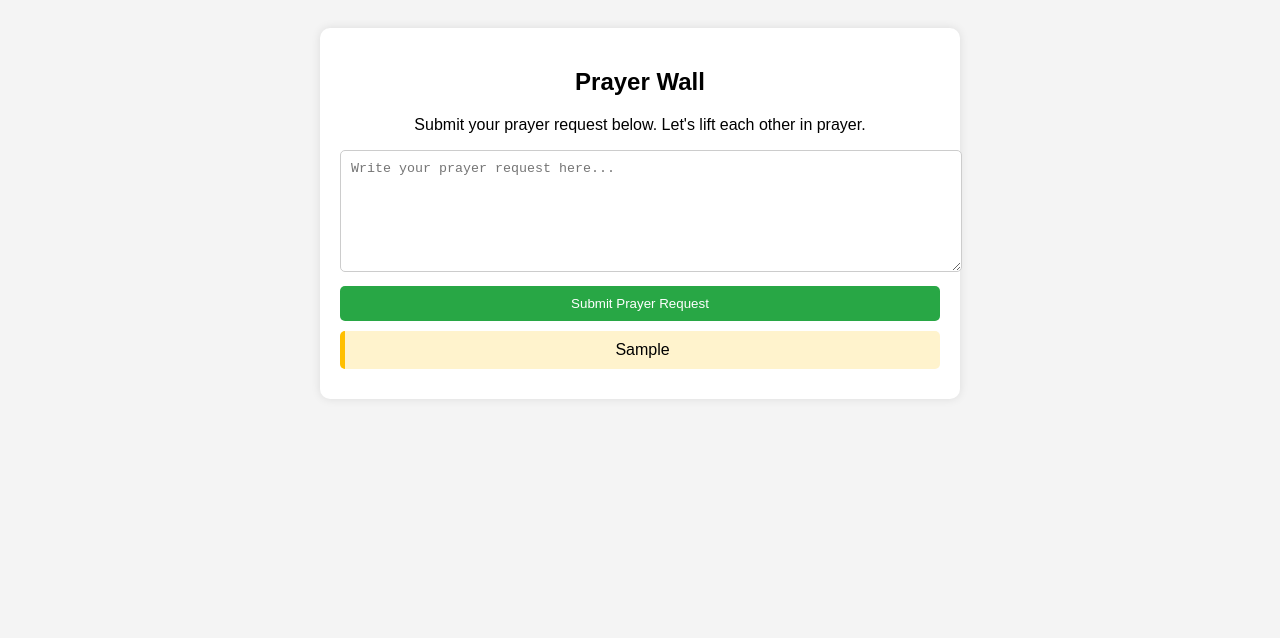
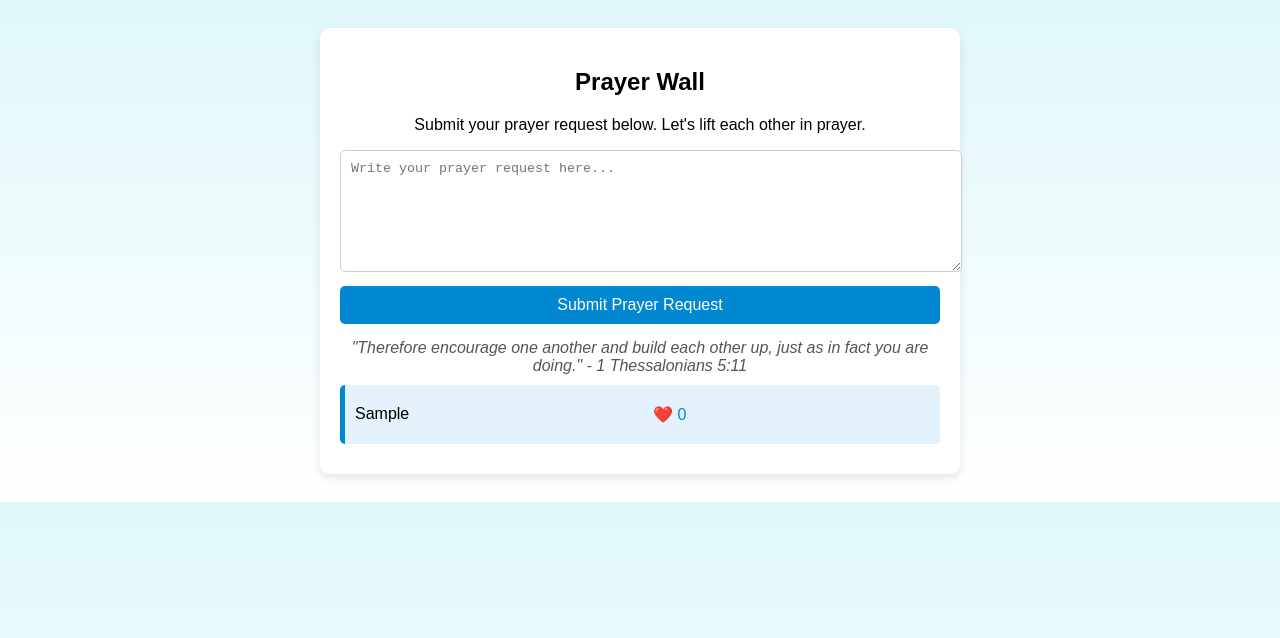
Before and after one commit to MikoPray/PRAYER-WALL, a plain HTML site: page index.html in a window 1280 px wide. Both pictures are taken after typing "Sample" into the empty fields and a click on the button "Submit Prayer Request". Drawn offline with Linux system fonts and the light colour scheme.

Commit message:
Add files via upload

```diff
--- a/index.html
+++ b/index.html
@@ -6,9 +6,9 @@
     <title>Prayer Wall</title>
     <style>
         body {
-            font-family: Arial, sans-serif;
+            font-family: 'Arial', sans-serif;
             text-align: center;
-            background-color: #f4f4f4;
+            background: linear-gradient(to bottom, #e0f7fa, #ffffff);
             padding: 20px;
         }
         #prayer-wall {
@@ -17,7 +17,7 @@
             background: white;
             padding: 20px;
             border-radius: 10px;
-            box-shadow: 0px 0px 10px rgba(0,0,0,0.1);
+            box-shadow: 0px 4px 10px rgba(0,0,0,0.1);
         }
         textarea {
             width: 100%;
@@ -28,23 +28,42 @@
             margin-bottom: 10px;
         }
         button {
-            background-color: #28a745;
+            background-color: #0288d1;
             color: white;
             border: none;
             padding: 10px;
             width: 100%;
             border-radius: 5px;
             cursor: pointer;
+            font-size: 16px;
         }
         button:hover {
-            background-color: #218838;
+            background-color: #0277bd;
         }
         .prayer-request {
-            background: #fff3cd;
+            background: #e3f2fd;
             padding: 10px;
             margin: 10px 0;
             border-radius: 5px;
-            border-left: 5px solid #ffbf00;
+            border-left: 5px solid #0288d1;
+            display: flex;
+            justify-content: space-between;
+            align-items: center;
+        }
+        .like-button {
+            background: none;
+            border: none;
+            color: #0288d1;
+            cursor: pointer;
+            font-size: 16px;
+        }
+        .like-button:hover {
+            color: #01579b;
+        }
+        .verse {
+            font-style: italic;
+            color: #555;
+            margin-top: 15px;
         }
     </style>
 </head>
@@ -54,6 +73,7 @@
         <p>Submit your prayer request below. Let's lift each other in prayer.</p>
         <textarea id="prayer-input" placeholder="Write your prayer request here..."></textarea>
         <button onclick="addPrayer()">Submit Prayer Request</button>
+        <div class="verse">"Therefore encourage one another and build each other up, just as in fact you are doing." - 1 Thessalonians 5:11</div>
         <div id="prayer-requests"></div>
     </div>
 
@@ -64,9 +84,23 @@
                 alert('Please enter a prayer request.');
                 return;
             }
+
             let prayerDiv = document.createElement('div');
             prayerDiv.className = 'prayer-request';
-            prayerDiv.textContent = prayerText;
+
+            let prayerContent = document.createElement('span');
+            prayerContent.textContent = prayerText;
+
+            let likeButton = document.createElement('button');
+            likeButton.className = 'like-button';
+            likeButton.innerHTML = '❤️ 0';
+            likeButton.onclick = function () {
+                let count = parseInt(this.innerHTML.split(' ')[1]) + 1;
+                this.innerHTML = `❤️ ${count}`;
+            };
+
+            prayerDiv.appendChild(prayerContent);
+            prayerDiv.appendChild(likeButton);
             document.getElementById('prayer-requests').prepend(prayerDiv);
             document.getElementById('prayer-input').value = '';
         }
```
